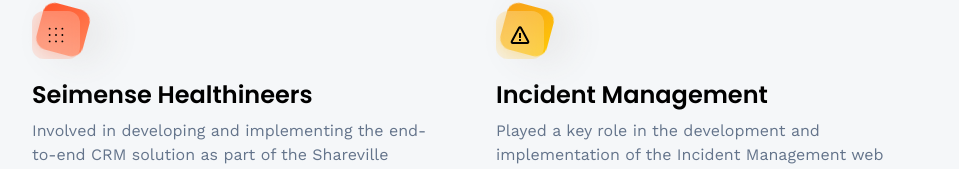
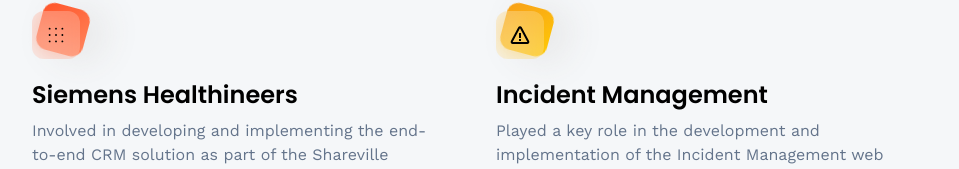
Before and after one commit to Jyothsna67/Jyothsna-portfolio, a React (Vite) app: page /projects in a window 1280 px wide. Shown: the part 353-522 px from the top of the page, without its empty margins (160-1119 px from the left). Built offline with nearby package versions, Linux system fonts and the light colour scheme; no server answers.

Commit message:
Update index.js

```diff
--- a/src/constants/index.js
+++ b/src/constants/index.js
@@ -194,7 +194,7 @@
     {
         iconUrl: PiDotsNineLight,
         theme: 'btn-back-red',
-        name: 'Seimense Healthineers',
+        name: 'Siemens Healthineers',
         description: 'Involved in developing and implementing the end-to-end CRM solution as part of the Shareville program at Siemens Healthineers. Played a pivotal role in configuring and defining device parameters within Tacton, ensuring accurate pricing generation based on configurations.',
     },
     {
```
